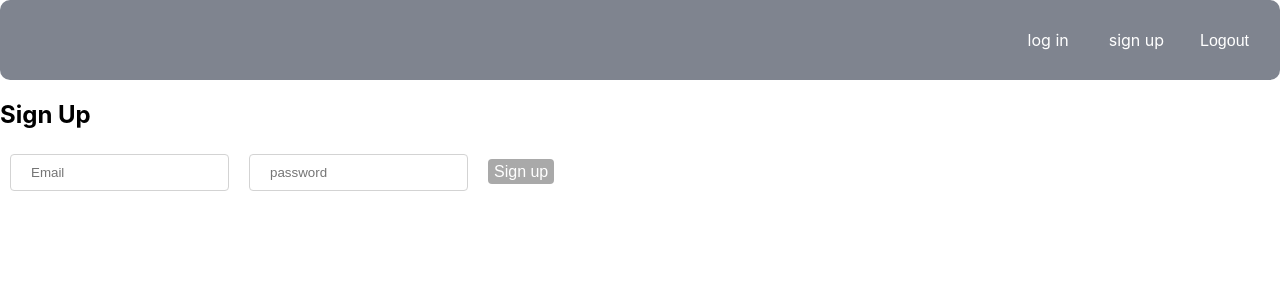
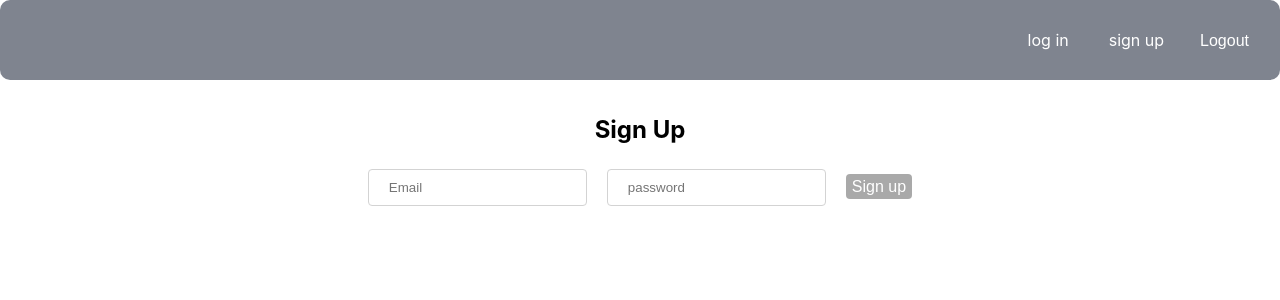
Before and after one commit to davidabutler92/lab-13-front-end-todos, a React (Create React App) app: page /signup in a window 1280 px wide. Shown: the top 300 px of the page. Built offline with nearby package versions, Linux system fonts and the light colour scheme.

Commit message:
add required to input fields

```diff
--- a/src/Login.js
+++ b/src/Login.js
@@ -19,12 +19,12 @@ export default class SignUp extends Component {
 
         this.props.handleTokenUserChange(user.body.token, user.body.email)
 
-        this.props.history.push('/todos')
+        this.props.history.push('/login')
     }
 
     render() {
         return (
-            <div>
+            <div className='list'>
                 <h2>Login</h2>
                 <form onSubmit={this.handleSubmit}>
                     <label>
--- a/src/SignUp.js
+++ b/src/SignUp.js
@@ -24,7 +24,7 @@ export default class SignUp extends Component {
 
     render() {
         return (
-            <div>
+            <div className='list'>
                 <h2>Sign Up</h2>
                 <form onSubmit={this.handleSubmit}>
                     <label>
```
